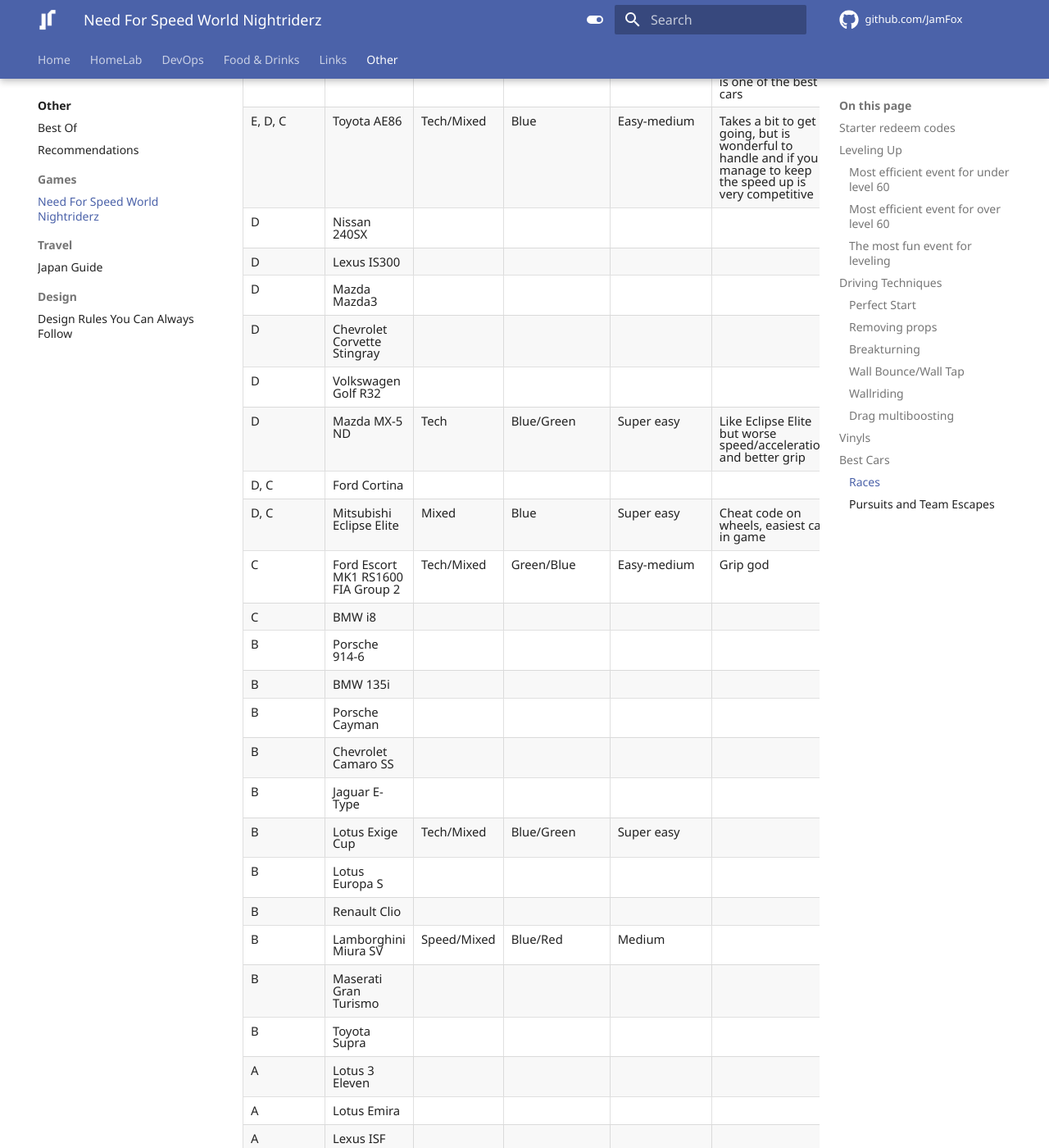
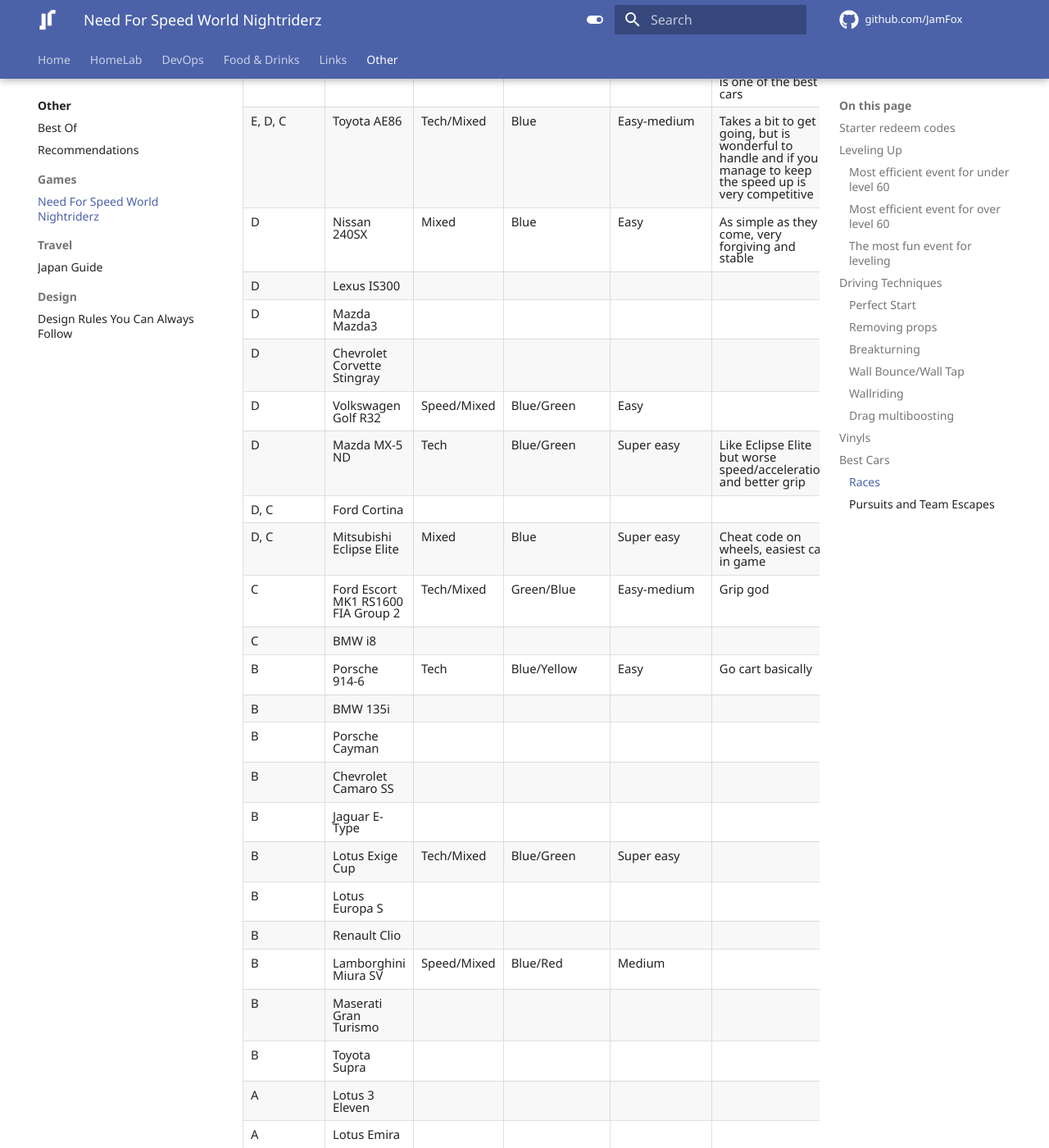
Before and after one commit to JamFox/docs.jamfox.dev, an MkDocs documentation site: the page built from docs/content/games/nfs-world-nrz.md, in a window 1280 px wide and 1400 px high, scrolled down 4564 px. Shown: the whole window at 82% size. Built offline with MkDocs 1.6.1 and Material for MkDocs 9.7.7, drawn with Linux system fonts in a browser that asks for light colours; comment, search, counter and statistics services are not loaded; some of the changed text lies outside the part shown.

Commit message:
update notes

```diff
--- a/docs/content/games/nfs-world-nrz.md
+++ b/docs/content/games/nfs-world-nrz.md
@@ -110,17 +110,17 @@ The following is a breakdown of the best cars in each class **in my biased opini
 | E, D, C | Bugatti Type 57              | Tech         | Blue                   | Medium-hard        | Grip god, but has exponential turning / input delay.                                      |
 | E, D, C | Pontiac Firebird             | Mixed        | Blue/Green             | Easy               | Wants to be handled with care, can slide if too aggressive, but if managed properly is one of the best cars |
 | E, D, C | Toyota AE86                  | Tech/Mixed   | Blue                   | Easy-medium        | Takes a bit to get going, but is wonderful to handle and if you manage to keep the speed up is very competitive |
-| D       | Nissan 240SX                 |              |                        |                    |                                                                                           |
+| D       | Nissan 240SX                 | Mixed        | Blue                   | Easy               | As simple as they come, very forgiving and stable                                         |
 | D       | Lexus IS300                  |              |                        |                    |                                                                                           |
 | D       | Mazda Mazda3                 |              |                        |                    |                                                                                           |
 | D       | Chevrolet Corvette Stingray  |              |                        |                    |                                                                                           |
-| D       | Volkswagen Golf R32          |              |                        |                    |                                                                                           |
+| D       | Volkswagen Golf R32          | Speed/Mixed  | Blue/Green             | Easy               |                                                                                           |
 | D       | Mazda MX-5 ND                | Tech         | Blue/Green             | Super easy         | Like Eclipse Elite but worse speed/acceleration and better grip                           |
 | D, C    | Ford Cortina                 |              |                        |                    |                                                                                           |
-| D, C    | Mitsubishi Eclipse Elite     | Mixed        | Blue                   | Super easy         | Cheat code on wheels, easiest car in game                                                |
+| D, C    | Mitsubishi Eclipse Elite     | Mixed        | Blue                   | Super easy         | Cheat code on wheels, easiest car in game                                                 |
 | C       | Ford Escort MK1 RS1600 FIA Group 2 | Tech/Mixed | Green/Blue         | Easy-medium        | Grip god                                                                                  |
 | C       | BMW i8                       |              |                        |                    |                                                                                           |
-| B       | Porsche 914-6                |              |                        |                    |                                                                                           |
+| B       | Porsche 914-6                | Tech         | Blue/Yellow            | Easy               | Go cart basically                                                                         |
 | B       | BMW 135i                     |              |                        |                    |                                                                                           |
 | B       | Porsche Cayman               |              |                        |                    |                                                                                           |
 | B       | Chevrolet Camaro SS          |              |                        |                    |                                                                                           |
@@ -150,12 +149,14 @@ The following is a breakdown of the best cars in each class **in my biased opini
 | S1      | Lotus 3 Eleven               |              |                        |                    |                                                                                           |
 | S1      | Nissan Skyline GTR LM        |              |                        |                    |                                                                                           |
 | S1      | Lexus LFA                    |              |                        |                    |                                                                                           |
-| S1      | Mazda Furai                  |              |                        |                    |                                                                                           |
+| S1      | Mazda Furai                  | Tech         | Blue                   | Easy               | Nimble and fun                                                                            |
 | S1      | Mitsubishi Lancer Evo IX     | Mixed        | HRZ                    | Easy-medium        | Fast but can slip if you steer too aggressively                                           |
+| S1      | Pagani Zonda F               |              |                        |                    |                                                                                           |
 | S1      | Porsche Taycan               |              |                        |                    |                                                                                           |
 | S1      | Dodge Viper SRT10            |              |                        |                    |                                                                                           |
 | S1      | Ford Dark Horse              |              |                        |                    |                                                                                           |
 | S1, S2  | Dodge Viper SRT-10 ACR       | Mixed        | Blue/HRZ               | Easy-medium        |                                                                                           |
+| S1, S2  | Pagani Zonda Cinque          |              |                        |                    |                                                                                           |
 | S2      | Hennessey Venom GT           | Mixed        | Blue/Red               | Hard               | Speed demon, but keeping it on the gripped is a challenge - controller recommended!       |
 | S2      | Mazda 787B                   | Tech         | Blue/HRZ               | Medium-hard        | Grip god, but has exponential turning / input delay.                                      |
 | S2      | Mercedes-Benz CLK LM         |              |                        |                    |                                                                                           |
```
Also changed, not shown: other parts of docs/content/games/nfs-world-nrz.md (+6 -7 lines).
